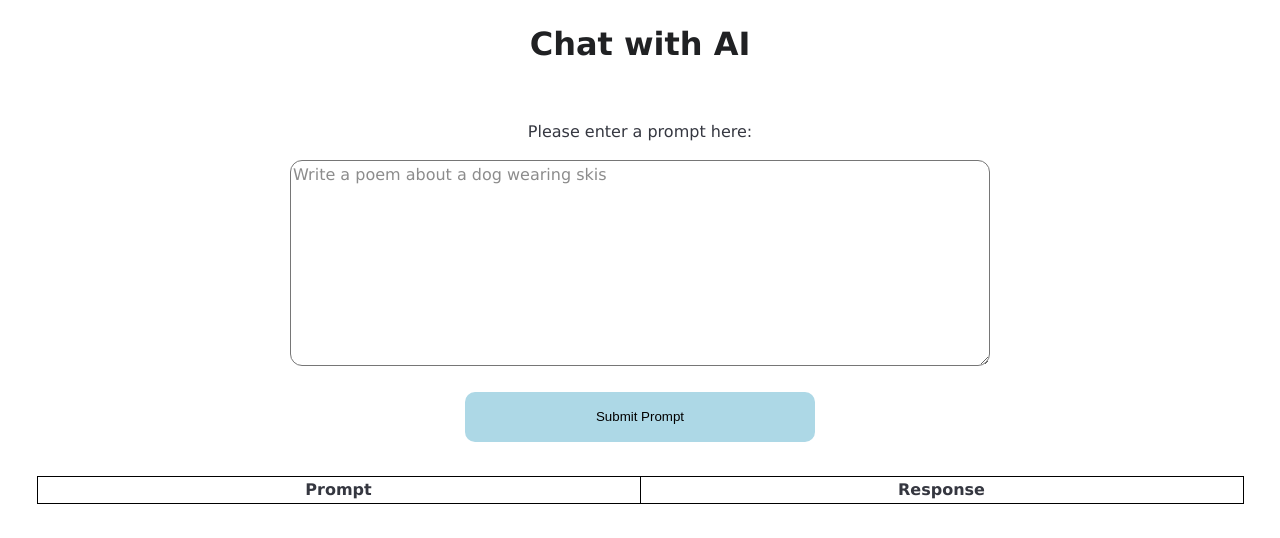
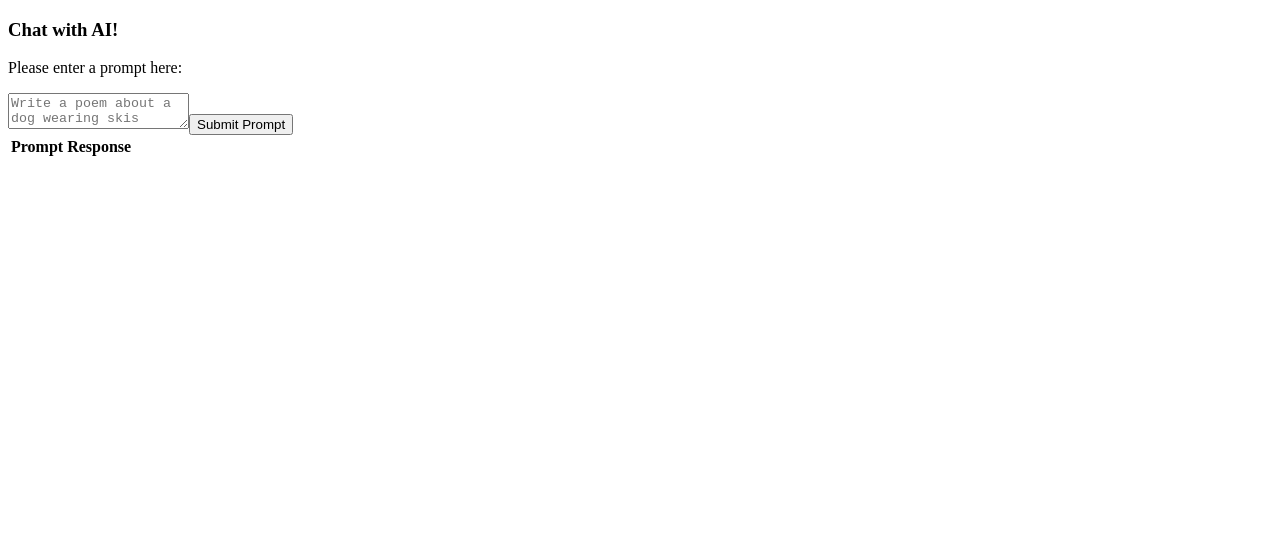
Before and after one commit to minfanzhang/front-end-project2, a Next.js app: page / in a window 1280 px wide. Shown: the top 538 px of the page. Built offline with nearby package versions, Linux system fonts and the light colour scheme.

Commit message:
Update index.js

```diff
--- a/pages/index.js
+++ b/pages/index.js
@@ -1,65 +1,65 @@
-import { useState } from "react";
 import styles from "./index.module.css";
 
 export default function Home() {
-  const [animalInput, setAnimalInput] = useState("");
 
   async function onSubmit(event) {
     event.preventDefault();
+
+    const userPrompt = document.getElementById("promptField").value;
 
     const response = await fetch("/api/generate", {
       method: "POST",
       headers: {
         "Content-Type": "application/json",
       },
-      body: JSON.stringify({ animal: animalInput }),
+      body: JSON.stringify({ prompttext: userPrompt }),
     });
     const data = await response.json();
-    setAnimalInput("");
 
-    const tasks = document.querySelector('#tasks')
+    displayNewResponse(userPrompt, data.result)
+  }
 
-    const tableRow = document.createElement('tr')
-    const taskLabel1 = document.createElement('td')
-    const taskText1 = document.createTextNode("prompt1")
-    const taskLabel2 = document.createElement('td')
-    const taskText2 = document.createTextNode(data.result)
+  function displayNewResponse(newPrompt, newResponse) {
+    const records = document.querySelector('#recordedPromptsAndResponses')
 
-    taskLabel1.appendChild(taskText1)
-    tableRow.appendChild(taskLabel1)
-    taskLabel2.appendChild(taskText2)
-    tableRow.appendChild(taskLabel2)
+    const newRow = document.createElement('tr')
+    const promptLabel = document.createElement('td')
+    const promptText = document.createTextNode(newPrompt)
+    const responseLabel = document.createElement('td')
+    const responseText = document.createTextNode(newResponse)
 
-    tasks.insertBefore(tableRow, tasks.children[1]);
-    //tasks.appendChild(tableRow)
+    promptLabel.appendChild(promptText)
+    newRow.appendChild(promptLabel)
+    responseLabel.appendChild(responseText)
+    newRow.appendChild(responseLabel)
+
+    records.insertBefore(newRow, records.children[1]);
   }
 
   return (
     <div>
-      <title>Chat with AI!</title>
+      <title>Chat with AI</title>
 
-      <body className={styles.body}>
+      <main className={styles.main}>
 
-        <h3>Chat with AI</h3>
+        <h3>Chat with AI!</h3>
         <p>Please enter a prompt here:</p>
 
         <form onSubmit={onSubmit}>
           <textarea
             type="text"
-            name="animal"
+            id="promptField"
             placeholder="Write a poem about a dog wearing skis"
-            value={animalInput}
-            onChange={(e) => setAnimalInput(e.target.value)}
           />
           <input type="submit" value="Submit Prompt" />
         </form>
 
         <table>
-          <tbody id='tasks'>
+          <tbody id='recordedPromptsAndResponses'>
           <tr><th>Prompt</th><th>Response</th></tr>
           </tbody>
         </table>
-      </body>
+      </main>
     </div>
   );
 }
```
